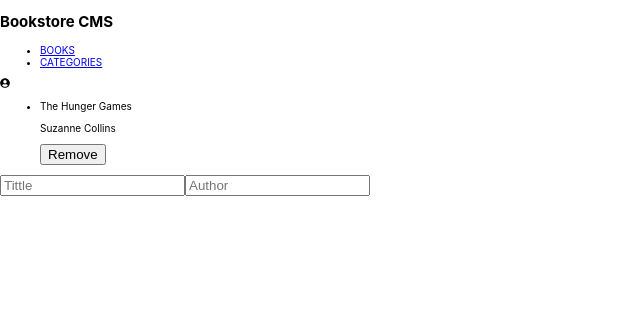
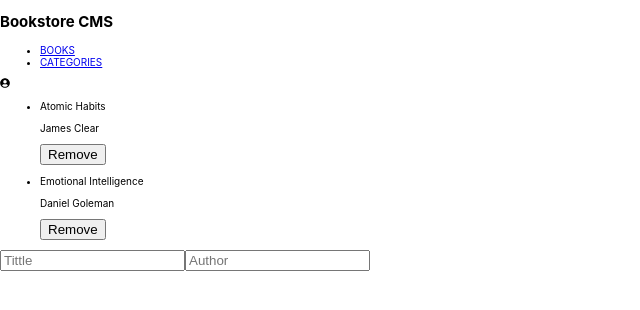
Before and after one commit to dgcuenca/bookstore, a React (Create React App) app: page / in a window 1280 px wide. Shown: the top 310 px of the page, without its empty margins (0-640 px from the left). Built offline with nearby package versions, Linux system fonts and the light colour scheme.

Commit message:
Refactor to function basses and consume state

```diff
--- a/src/Components/book.jsx
+++ b/src/Components/book.jsx
@@ -23,7 +23,7 @@ class Book extends Component {
 
 Book.propTypes = {
   books: PropTypes.arrayOf(PropTypes.shape({
-    id: PropTypes.number.isRequired,
+    id: PropTypes.string.isRequired,
     title: PropTypes.string.isRequired,
     author: PropTypes.string.isRequired,
   })).isRequired,
--- a/src/Components/books.jsx
+++ b/src/Components/books.jsx
@@ -1,24 +1,11 @@
-// import PropTypes from 'prop-types';
-import React, { Component } from 'react';
+import React from 'react';
+import { useSelector } from 'react-redux';
 import Book from './book';
 import Form from './form';
 
-class Books extends Component {
-  constructor(props) {
-    super(props);
-    this.state = {
-      books: [
-        {
-          id: 1,
-          title: 'The Hunger Games',
-          author: 'Suzanne Collins',
-        },
-      ],
-    };
-  }
+export default function Books() {
+  const books = useSelector((state) => state.books);
 
-  render() {
-    const { books } = this.state;
   return (
     <>
       <ul>
@@ -30,11 +17,3 @@ class Books extends Component {
     </>
   );
 }
-}
-export default Books;
-
-// Books.propTypes = {
-//   id: PropTypes.number,
-//   title: PropTypes.string,
-//   author: PropTypes.string,
-// };
```
Lines whose indentation alone changed are shown as unchanged.
